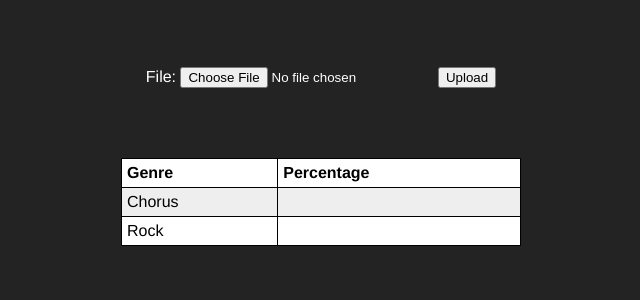
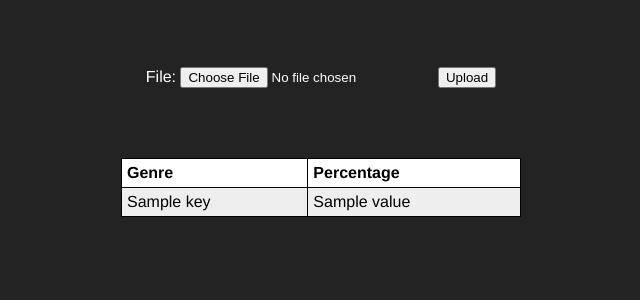
Before and after one commit to neobonzi/SoundPlagiarism, a Flask app: template webpage/templates/index.html in a window 1280 px wide. Shown: the part 267-567 px from the top of the page, without its empty margins (319-959 px from the left). Run offline with Flask 2, Linux system fonts and the light colour scheme; the template is opened without the code that fills it: most values are stand-ins (such as "Sample title", 1, 10 or a date in 2020); some web fonts are replaced.

Commit message:
dynamic tables, using templates

```diff
--- a/webpage/app.py
+++ b/webpage/app.py
@@ -26,7 +26,8 @@ def upload_file():
          file.save(os.path.join(app.config['UPLOAD_FOLDER'], filename))
          return redirect(url_for('uploaded_file',
                                  filename=filename))
-   return render_template('index.html')
+   data = {'jazz': '0','chorus':'24.5', 'rock':'1', 'piano':'67.3'}
+   return render_template('index.html', data=data)
 
 @app.route('/uploads/<filename>')
 def uploaded_file(filename):
--- a/webpage/templates/index.html
+++ b/webpage/templates/index.html
@@ -74,13 +74,12 @@ table th {
       <th>Genre</th>
       <th>Percentage</th>
    </tr>
-   <tr>
-      <td>Chorus</td>
-      <td></td>
-   </tr>
-   <tr>
-      <td>Rock</td>
-      <td></td>
-   </tr>
+
+   {% for key,value in data.items() %}
+      <tr>
+         <td>{{key}}</td>
+         <td>{{value}}</td>
+      </tr>
+   {% endfor %}
 </table>
 </body>
```
